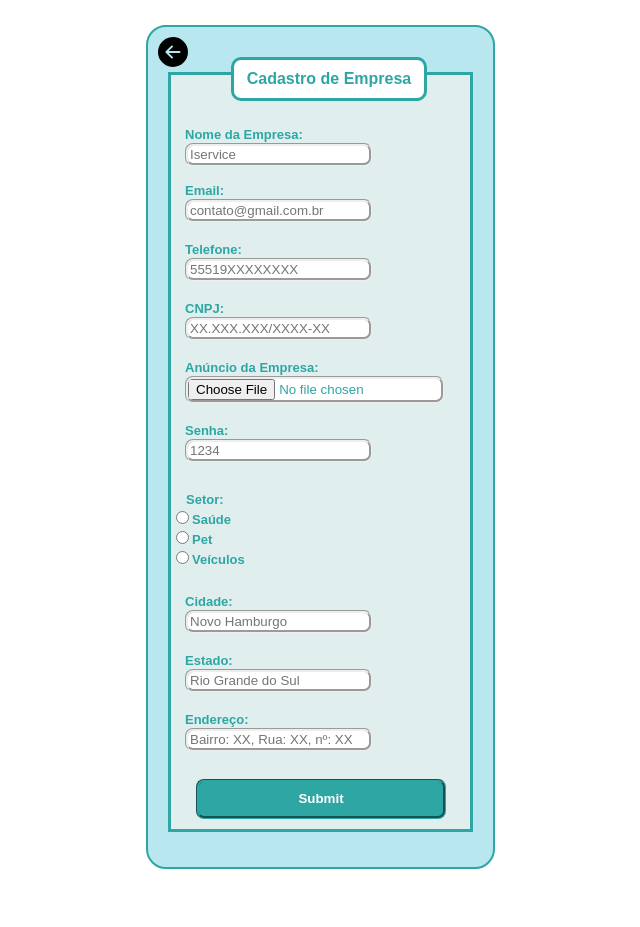
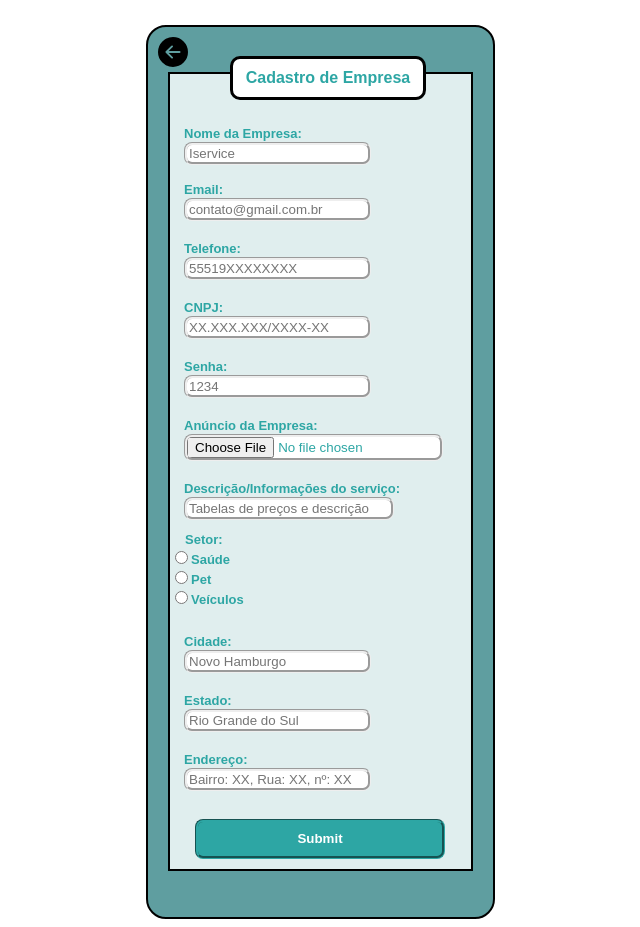
Before and after one commit to Guh-Sander/Iservice, a PHP site: page /Index_s/cadastro-empresa.html in a window 1280 px wide. Shown: the whole page, without its empty margins (342-982 px from the left). Before the commit the page ends 869 px from the top, so only its background shows below. Run offline with PHP 8.4, Linux system fonts and the light colour scheme.

Commit message:
cadastros atualizados

```diff
--- a/Index_s/cadastro-empresa.html
+++ b/Index_s/cadastro-empresa.html
@@ -14,7 +14,7 @@
         </script>
     </head>
     <body>
-        <div id="background" style="height: 800px;">
+        <div id="background" style="height: 850px;">
             <img id="goBack" onclick="goBack()" src="../images/arrow.svg" width="30px" title="Voltar" alt="Voltar"/>
             <form>
                 <div id="home_screen">
@@ -38,23 +38,26 @@
                             <input type="text" id="cnpj" placeholder="XX.XXX.XXX/XXXX-XX">
                         </label>
                         <br><br>
+                        <label>Senha:<br>
+                            <input type="password" id="senha" placeholder="1234">
+                        </label>
+                        <br><br>
                         <label>Anúncio da Empresa: <br>
                             <input type="file" id="anuncio">
                         </label>
                         <br><br>
-                        <label>Senha:<br>
-                            <input class="text" type="password" id="senha" placeholder="1234">
+                        <label>Descrição/Informações do serviço: <br>
+                            <input type="text" id="informationService" placeholder="Tabelas de preços e descrição">
                         </label>
                     </fieldset>
                     <filedset class="information">
-                        <br>
                         <label class="information2">Setor:</label>
                             <br>
-                            <label><input type="radio" id="saude" name="ramo" value="s">Saúde</label>
+                            <label><input class="radio" type="radio" id="saude" name="ramo" value="s">Saúde</label>
                             <br>
-                            <label><input type="radio" id="pet" name="ramo" value="p">Pet</label>
+                            <label><input class="radio" type="radio" id="pet" name="ramo" value="p">Pet</label>
                             <br>
-                            <label><input type="radio" id="veiculos" name="ramo" value="v">Veículos</label>
+                            <label><input class="radio" type="radio" id="veiculos" name="ramo" value="v">Veículos</label>
                         <br><br>
                     </filedset>
                     <fieldset class="localization">
--- a/Index_s/login.html
+++ b/Index_s/login.html
@@ -32,11 +32,11 @@
                         <input id="submit" type="submit">
                     </fieldset>
                 </div>
-                    <fieldset>
+                    <fieldset id="cadastro">
                         <p>Ainda não tem conta?
-                            <a href="cadastro-cliente.html">Cadastre-se como Cliente</a>
+                            <a href="cadastro-cliente.html">Cadastre-se Cliente</a>
                             <br><br>
-                            <a href="cadastro-empresa.html">Cadastre-se como Empresa</a>
+                            <a href="cadastro-empresa.html">Cadastre-se Empresa</a>
                         </p>
                     </fieldset>
             </form>
--- a/Index_s/style-forms-cadastros.css
+++ b/Index_s/style-forms-cadastros.css
@@ -9,10 +9,10 @@
 }
 
 #background {
-    background-color: #B9E7EF;
+    background-color: #5F9EA0;
     width: 305px;
     height: 720px;
-    border: solid 2px #2DA6A4;
+    border: solid 2px #000;
     border-radius:  20px;
     padding: 20px;
     margin-left: 480px;
@@ -20,7 +20,7 @@
 }
 
 #home_screen {
-    border: 3px solid #2DA6A4;
+    border: 2px solid #000;
     margin-top: 25px;
     background-color: #E0EEEE;
 }
@@ -29,7 +29,7 @@ legend {
     background-color: #fff;
     color: #2DA6A4;
     border-radius: 10px;
-    border: solid 3px #2DA6A4;
+    border: solid 3px #000;
     text-align: center;
     font-family: Arial, Helvetica, sans-serif;
     font-size: medium;
@@ -68,6 +68,14 @@ input:focus { /* Retira a borda ao clicar na caixa do input */
     text-decoration: none;
 }
 
+input.radio:hover {
+    cursor: pointer;
+}
+
+input#informationService {
+    width: 200px;
+}
+
 #date_nas {
     background-color: #fff;
     border-radius: 8px;
--- a/Index_s/style-pags.css
+++ b/Index_s/style-pags.css
@@ -65,10 +65,9 @@ a.contatDev {
     font-size: small;
     font-weight: bold;
     margin: 5px;
-    text-shadow: #555 0.1em 0.1em;
 }
 
 a.contatDev:hover {
     border-width: 1px;
-    text-shadow: none;
+    text-shadow: #555 0.1em 0.1em;
 }
```
Also changed, not shown: Index_s/style-forms-login.css (+9 -5 lines).
